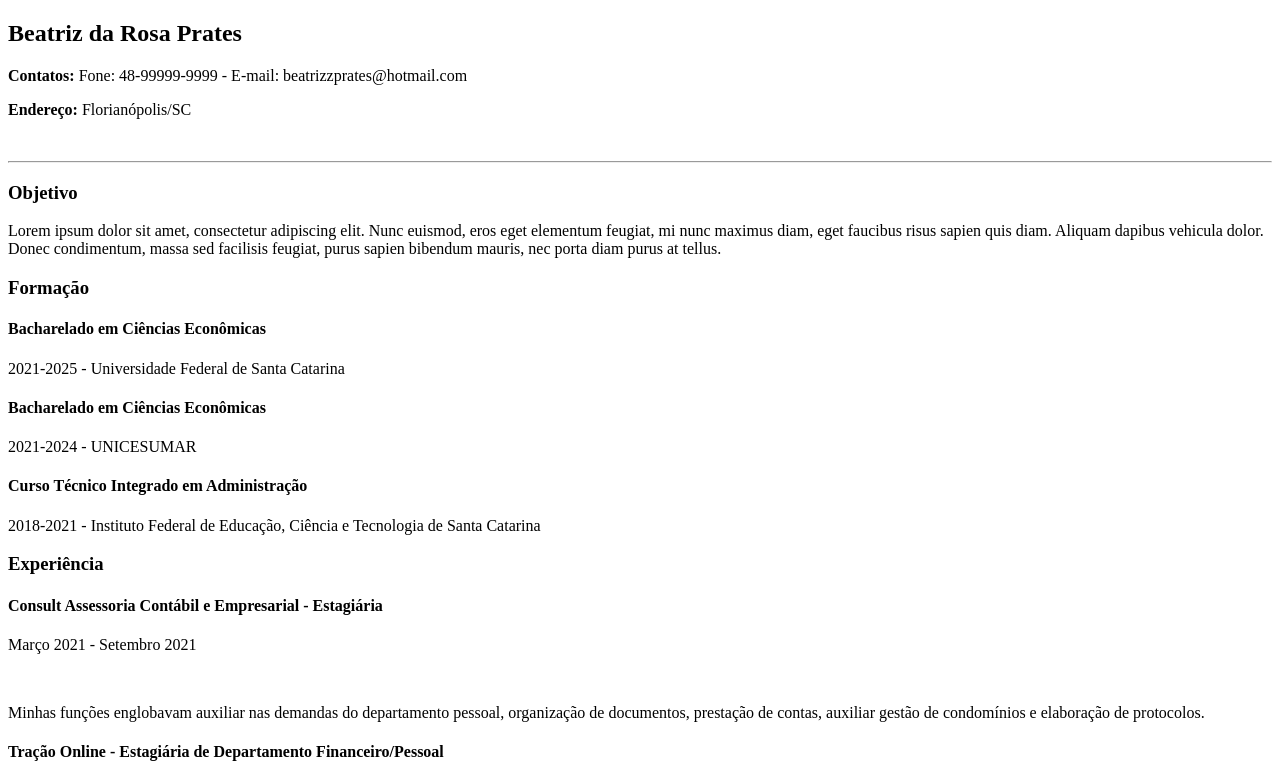
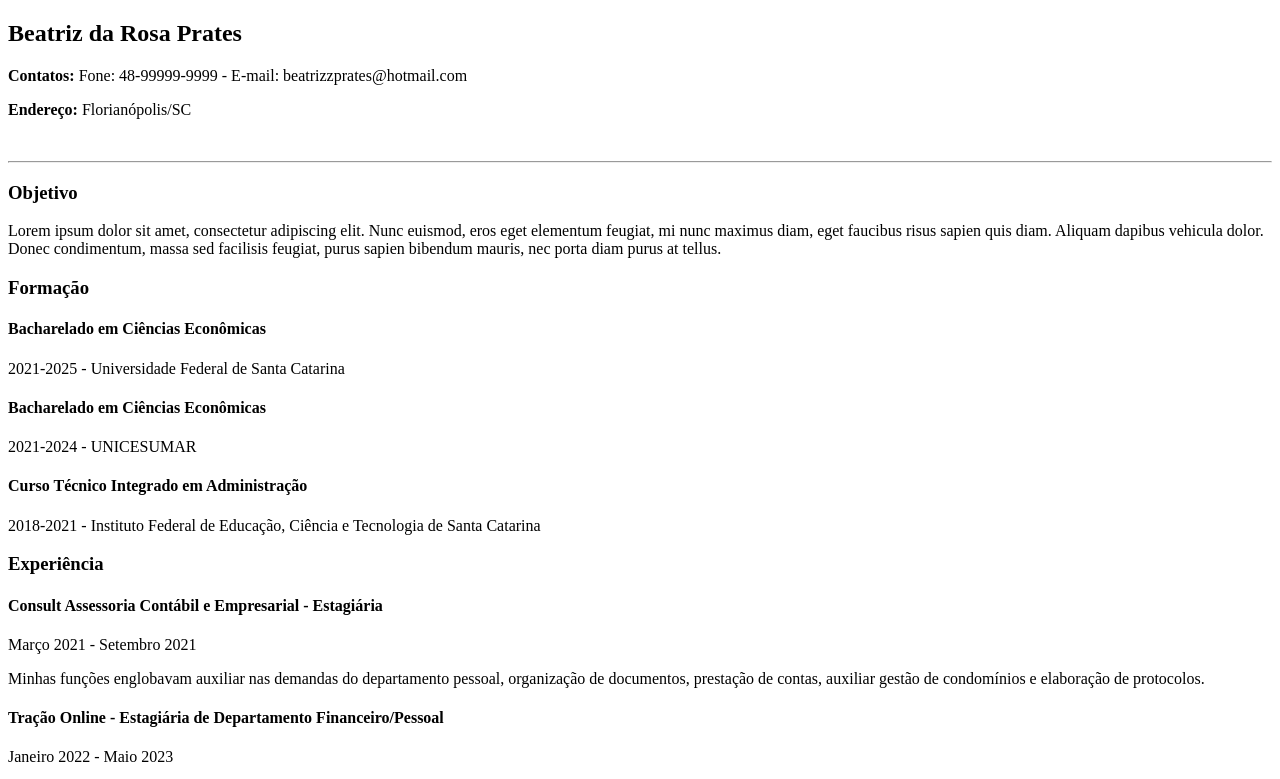
Before and after one commit to beatrizzprates/assincrono, a plain HTML site: page index.html in a window 1280 px wide. Shown: the top 779 px of the page. Drawn offline with Linux system fonts and the light colour scheme.

Commit message:
Update index.html
Ajustes visuais de espaçamento

```diff
--- a/index.html
+++ b/index.html
@@ -20,17 +20,17 @@
     <p>2018-2021 - Instituto Federal de Educação, Ciência e Tecnologia de Santa Catarina</p>
     <h3>Experiência</h3>
     <h4>Consult Assessoria Contábil e Empresarial - Estagiária</h4>
-    <p>Março 2021 - Setembro 2021</p><br>
+    <p>Março 2021 - Setembro 2021</p>
     <p>Minhas funções englobavam auxiliar nas demandas do departamento pessoal, organização de documentos, prestação de contas, auxiliar gestão de condomínios e elaboração de protocolos.</p>
     <h4>Tração Online - Estagiária de Departamento Financeiro/Pessoal</h4>
-    <p>Janeiro 2022 - Maio 2023</p><br>
+    <p>Janeiro 2022 - Maio 2023</p>
     <p>Minhas funções englobavam controle de contas a pagar e a receber, conciliação bancária, auxiliar na elaboração de relatórios financeiros e auxiliar nas demandas do departamento pessoal e departamento administrativo</p>
     <h4>MK Soluções Empresariais - Estagiária de BPO Financeiro</h4>
-    <p>Maio 2023 - Atual</p><br>
+    <p>Maio 2023 - Atual</p>
     <p>Minhas funções englobavam contas a pagar, contas a receber, faturamento, agendamento de pagamentos, conciliação bancária no ERP e gestão de e-mails</p>
     <h3> Cursos Extra curriculares e Certificações</h3>
     <h4>Instituto Federal de Educação, Ciência e Tecnologia de Santa Catarina</h4>
-    <p>Curso de Formação Inicial em Programador Web - 200h</p><br>
+    <p>Curso de Formação Inicial em Programador Web - 200h</p>
     <h4>Elas Na Tech</h4>
     <p>Cursando atualmente</p>
   </body>
```
